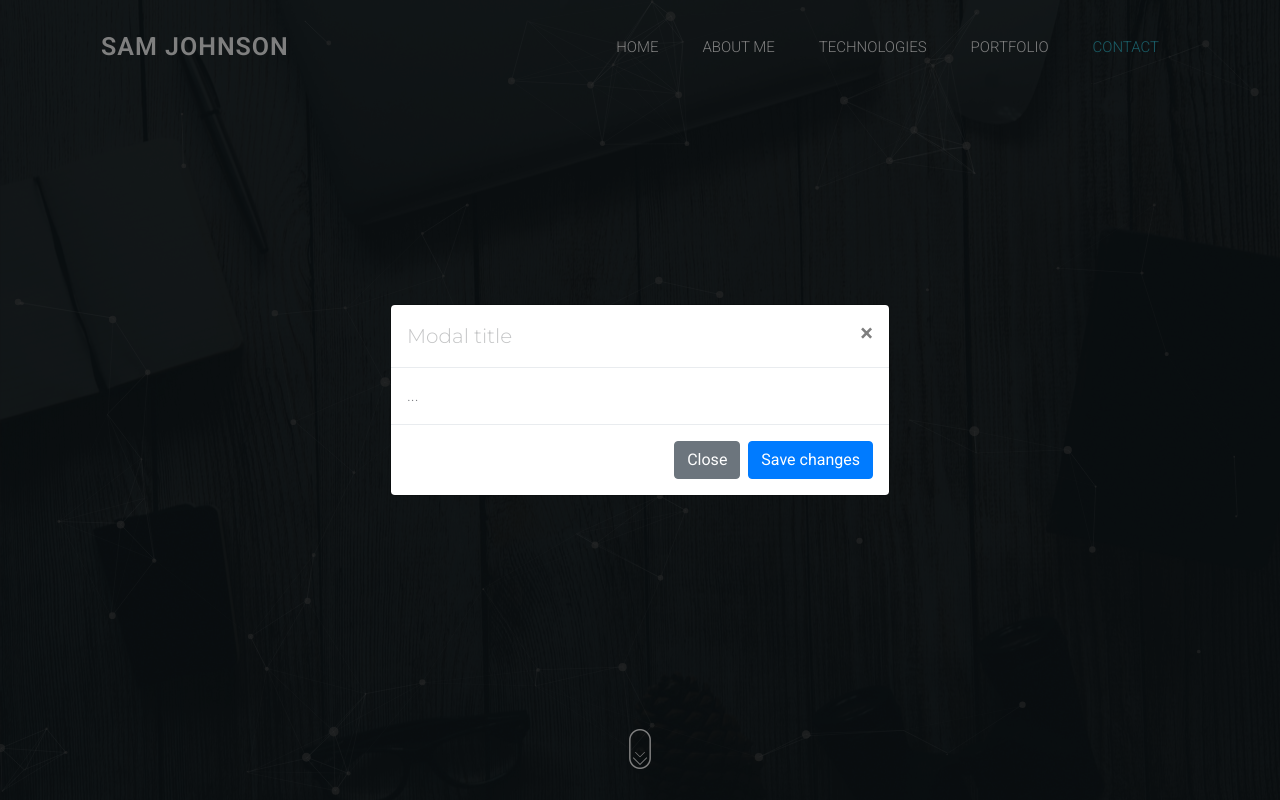
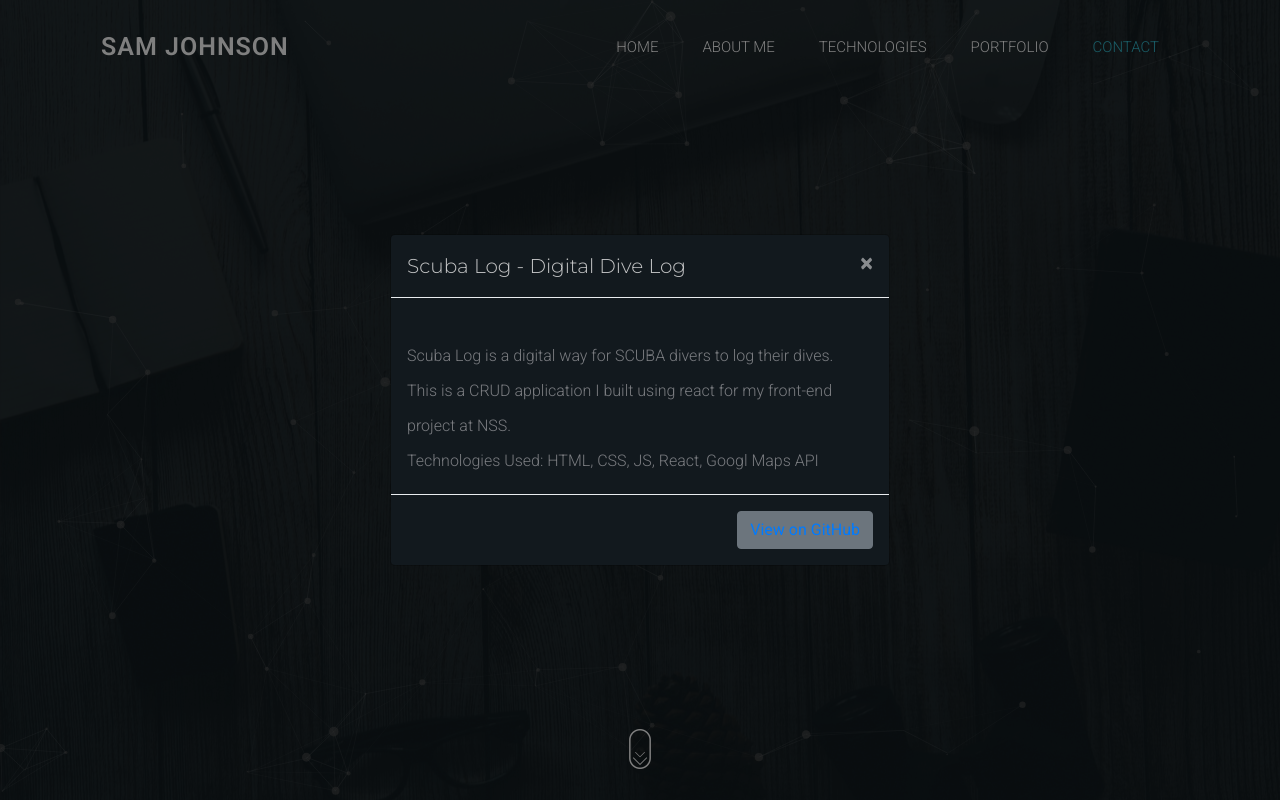
Before and after one commit to Johnson4996/johnson4996.github.io, a PHP site: page / in a window 1280 px wide, after a click on "Image Caption". Run offline with PHP 8.4, Linux system fonts and the light colour scheme; some web fonts are replaced.

Commit message:
added styling for portfolio modals

```diff
--- a/css/style.css
+++ b/css/style.css
@@ -602,6 +602,31 @@ header .container {
 	transform: translateY(0px);
 	opacity: 1
 }
+
+
+/*===============================
+   Modals for Portfolio Section
+===============================*/
+
+.modal-content{
+	background-color: #12191E;
+}
+
+.modal-exit-btn{
+color:#fff;
+}
+
+.modal-body-text{
+	font-size: medium;
+}
+
+.btn-secondary{
+
+}
+
+
+
+
 /*===============================
 	14. Contact Block Section
 ===============================*/
--- a/index.html
+++ b/index.html
@@ -226,8 +226,8 @@
                 <div class="portfolio-controls">
                     <ul>
                         <li class="filter" data-filter="all">Show all</li>
-                        <li class="filter" data-filter=".dev">Software Development</li>
-                        <li class="filter" data-filter=".ux">User Experience</li>
+                        <li class="filter" data-filter=".dev">Development</li>
+                        <li class="filter" data-filter=".ux">UX</li>
                     </ul>
                 </div>
             </div>
@@ -432,17 +432,19 @@
   <div class="modal-dialog modal-dialog-centered" role="document">
     <div class="modal-content">
       <div class="modal-header">
-        <h5 class="modal-title" id="exampleModalLabel">Modal title</h5>
+        <h5 class="modal-title" id="exampleModalLabel">Scuba Log - Digital Dive Log</h5>
         <button type="button" class="close" data-dismiss="modal" aria-label="Close">
-          <span aria-hidden="true">&times;</span>
+          <span class="modal-exit-btn" aria-hidden="true">&times;</span>
         </button>
       </div>
       <div class="modal-body">
-        ...
+        <img />
+        <p class="modal-body-text">Scuba Log is a digital way for SCUBA divers to log their dives. <br> This is a CRUD application I built using react for my front-end project at NSS.
+        <br>Technologies Used: HTML, CSS, JS, React, Googl Maps API
+        </p>
       </div>
       <div class="modal-footer">
-        <button type="button" class="btn btn-secondary" data-dismiss="modal">Close</button>
-        <button type="button" class="btn btn-primary">Save changes</button>
+        <button type="button" class="btn btn-secondary" data-dismiss="modal"><a href="https://github.com/Johnson4996/ScubaLog">View on GitHub</a></button>
       </div>
     </div>
   </div>
@@ -454,7 +456,7 @@
       <div class="modal-header">
         <h5 class="modal-title" id="exampleModalLabel">Modal title</h5>
         <button type="button" class="close" data-dismiss="modal" aria-label="Close">
-          <span aria-hidden="true">&times;</span>
+          <span class="modal-exit-btn" aria-hidden="true">&times;</span>
         </button>
       </div>
       <div class="modal-body">
```
Also changed, not shown: js/custom.js (+0 -57 lines).
